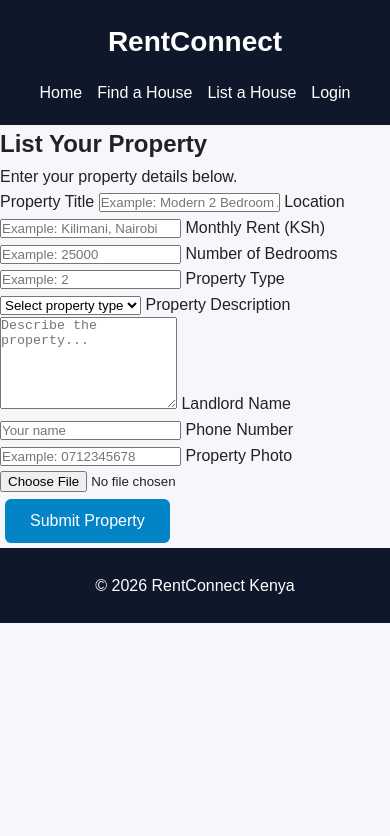
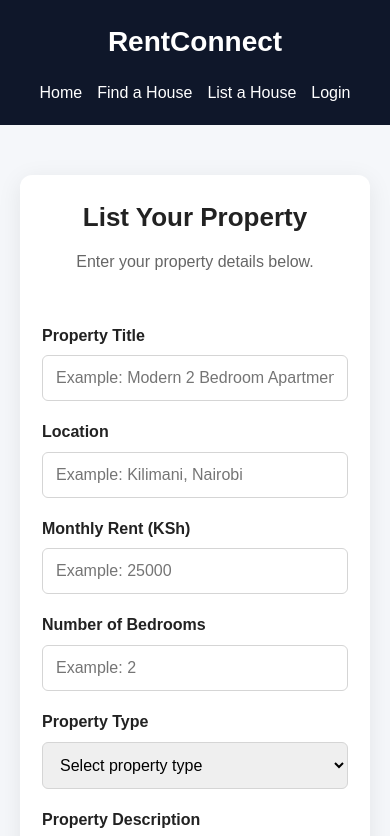
Before and after one commit to gathuruarise-code/RentConnect, a plain HTML site: page list-property.html in a window 390 px wide. Shown: the top 836 px of the page. Drawn offline with Linux system fonts and the light colour scheme.

Commit message:
Update style.css

```diff
--- a/style.css
+++ b/style.css
@@ -937,6 +937,101 @@ footer {
         grid-template-columns: 1fr;
     }
 
+   /* =================================
+   LANDLORD LISTING PAGE
+   ================================= */
+
+.listing-page {
+    min-height: 80vh;
+    padding: 50px 20px;
+    background: #f5f7fa;
+}
+
+.listing-container {
+    max-width: 750px;
+    margin: auto;
+    background: white;
+    padding: 35px;
+    border-radius: 12px;
+    box-shadow: 0 5px 25px rgba(0, 0, 0, 0.08);
+}
+
+.listing-container h2 {
+    text-align: center;
+    font-size: 32px;
+    margin-bottom: 10px;
+}
+
+.listing-container > p {
+    text-align: center;
+    margin-bottom: 30px;
+    color: #666;
+}
+
+#property-form {
+    display: flex;
+    flex-direction: column;
+}
+
+#property-form label {
+    font-weight: 600;
+    margin-top: 18px;
+    margin-bottom: 7px;
+}
+
+#property-form input,
+#property-form select,
+#property-form textarea {
+    width: 100%;
+    padding: 13px;
+    border: 1px solid #d5d5d5;
+    border-radius: 6px;
+    font-size: 16px;
+    box-sizing: border-box;
+}
+
+#property-form input:focus,
+#property-form select:focus,
+#property-form textarea:focus {
+    outline: none;
+    border-color: #0284c7;
+}
+
+#property-form textarea {
+    resize: vertical;
+}
+
+#property-form button {
+    margin-top: 30px;
+    padding: 14px;
+    border: none;
+    border-radius: 6px;
+    background: #0284c7;
+    color: white;
+    font-size: 17px;
+    font-weight: bold;
+    cursor: pointer;
+}
+
+#property-form button:hover {
+    background: #0369a1;
+}
+
+
+/* Mobile */
+
+@media (max-width: 600px) {
+
+    .listing-container {
+        padding: 22px;
+    }
+
+    .listing-container h2 {
+        font-size: 26px;
+    }
+
+}
+
 }
 
 
```
